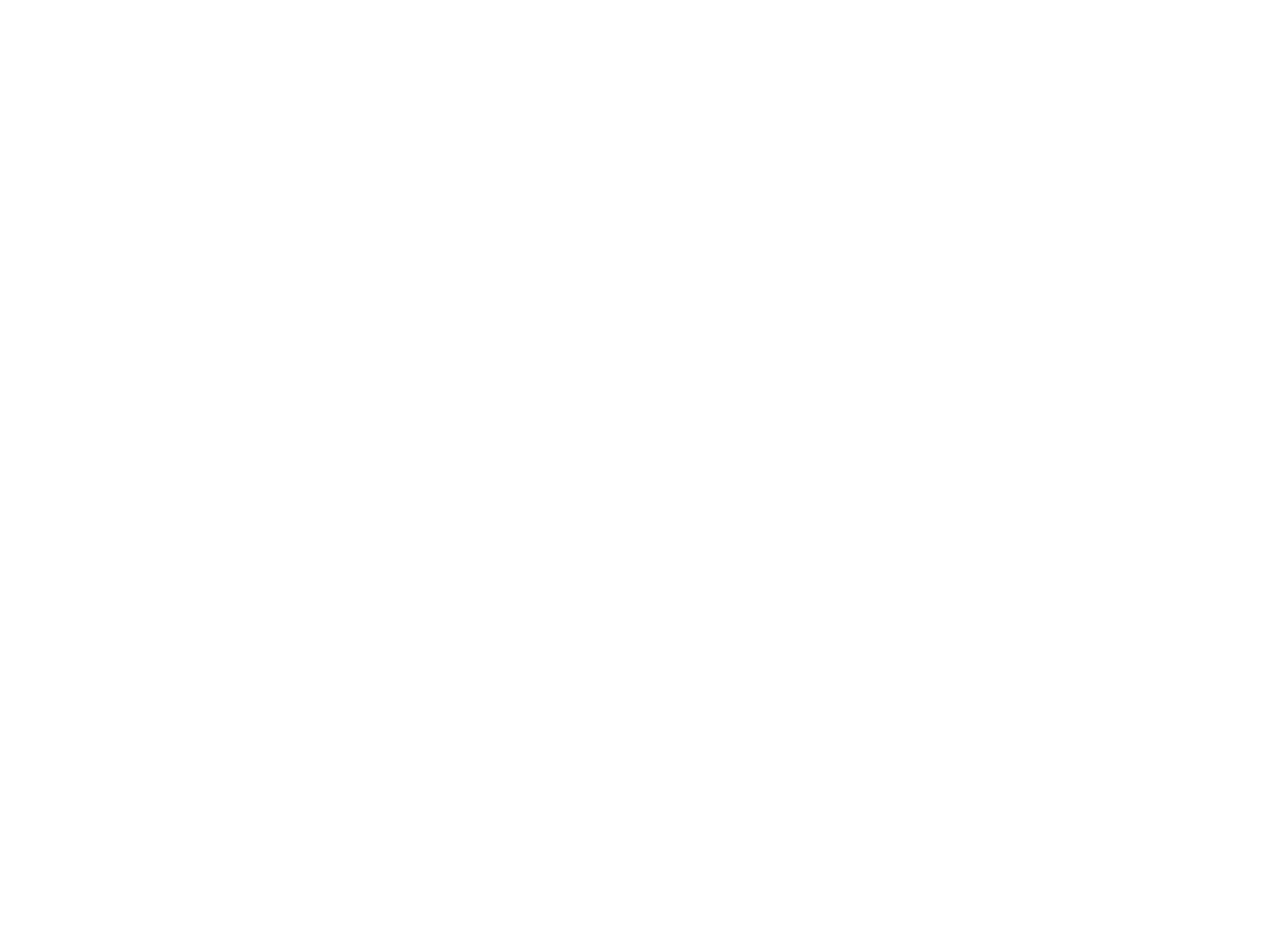
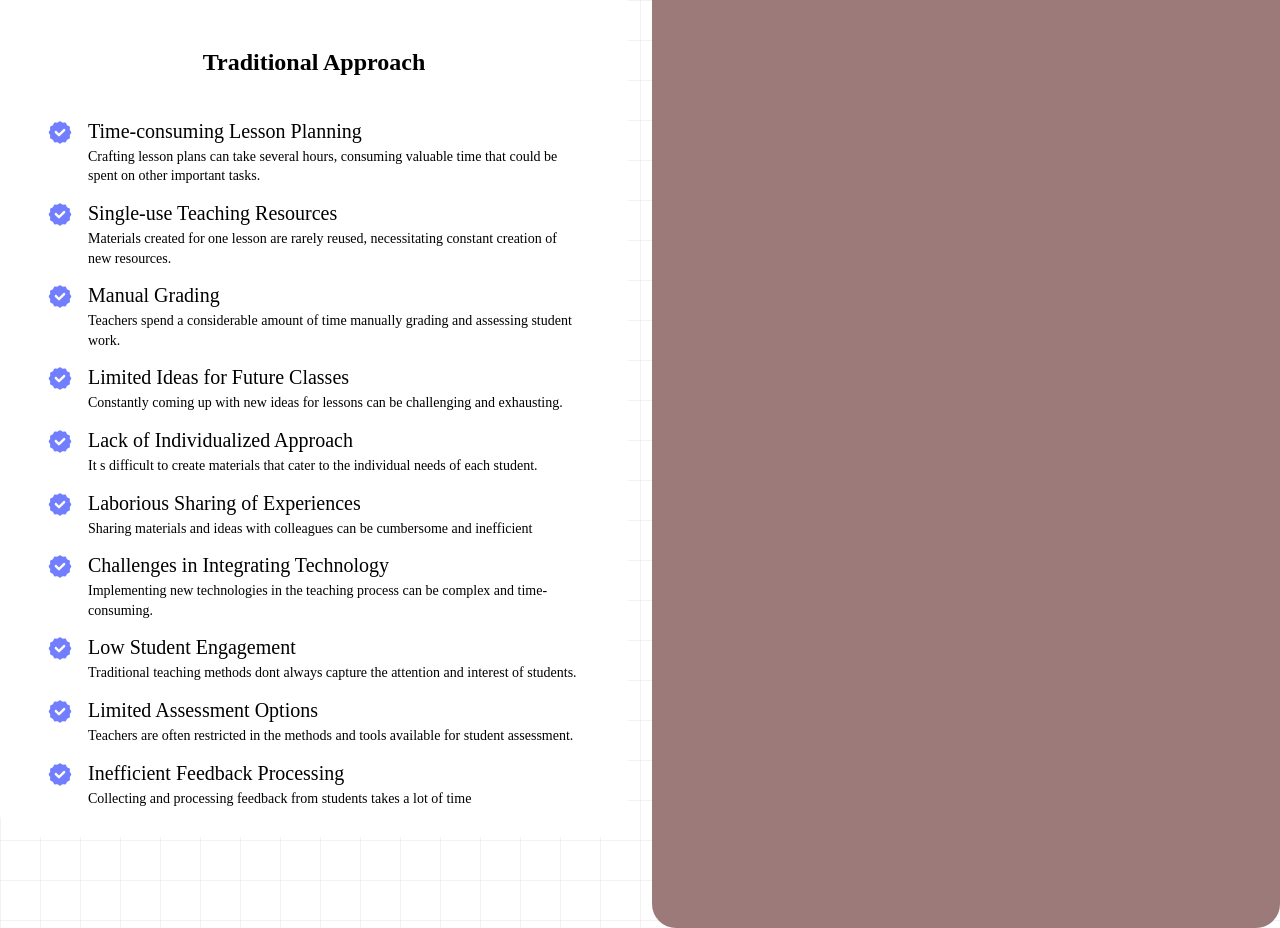
Before and after one commit to Trykach34rus/TeachEd, a React (Vite) app in the folder TeachEd/: page / in a window 1280 px wide. Shown: the part 2240-3168 px from the top of the page. Before the commit the page ends 2112 px from the top, so only its background shows below. Built offline with nearby package versions, Linux system fonts and the light colour scheme.

Commit message:
[add] BenefisSection

```diff
--- /dev/null
+++ b/TeachEd/src/Commponets/BenefitsSection/BenefitsSection.module.scss
@@ -0,0 +1,93 @@
+.root {
+	width: 100%;
+	min-height: 100vh;
+	display: flex;
+	align-items: center;
+	justify-content: center;
+	flex-direction: column;
+	background-color: #fff;
+	background-image: linear-gradient(
+			to right,
+			rgba(0, 0, 0, 0.05) 1px,
+			transparent 1px
+		),
+		linear-gradient(to bottom, rgba(0, 0, 0, 0.05) 1px, transparent 1px);
+	background-size: 40px 40px;
+
+	.container {
+		width: 100%;
+		display: flex;
+		flex-direction: row;
+		align-items: center;
+		justify-content: center;
+		gap: 24px;
+		margin-top: 85px;
+	}
+
+	.traditionalApproachContainer {
+		width: 752px;
+		height: 764px;
+		gap: 24px;
+		padding: 48px;
+		border-radius: 24px;
+		display: flex;
+		align-items: center;
+		flex-direction: column;
+		background-color: #ffffff;
+	}
+
+	.traditionalApproachTitle {
+		font-style: Bold;
+		font-size: 24px;
+		font-weight: bold;
+		margin-bottom: 20px;
+	}
+
+	.benefitsBlock {
+		width: 100%;
+		display: flex;
+		flex-direction: column;
+		gap: 16px;
+	}
+
+	.textContainer {
+		width: 100%;
+		height: auto;
+		display: flex;
+		flex-direction: row;
+		align-items: flex-start;
+		border-radius: 12px;
+		gap: 16px;
+	}
+
+	.text {
+		flex: 1;
+		display: flex;
+		flex-direction: column;
+		gap: 4px;
+	}
+
+	.textTitle {
+		font-family: Mulish;
+		font-style: SemiBold;
+		font-size: 20px;
+		margin: 0;
+	}
+
+	.textDescription {
+		font-family: Mulish;
+		font-style: SemiBold;
+		font-size: 14px;
+		margin: 0;
+		line-height: 1.4;
+	}
+	.teachEdContainer {
+		width: 752px;
+		height: 947px;
+		gap: 24px;
+		opacity: 1;
+		padding: 48px;
+		border-radius: 24px;
+		background-color: rgb(156, 122, 122);
+	}
+}
--- /dev/null
+++ b/TeachEd/src/Commponets/BenefitsSection/BenefitsSection.tsx
@@ -0,0 +1,86 @@
+import ChekMark from '../../assets/ChekMark.svg'
+import st from './BenefitsSection.module.scss'
+
+type Props = {}
+
+type BenefitItem = {
+	title: string
+	description: string
+}
+
+const benefitsData: BenefitItem[] = [
+	{
+		title: 'Time-consuming Lesson Planning',
+		description:
+			'Crafting lesson plans can take several hours, consuming valuable time that could be spent on other important tasks.',
+	},
+	{
+		title: 'Single-use Teaching Resources',
+		description:
+			'Materials created for one lesson are rarely reused, necessitating constant creation of new resources.',
+	},
+	{
+		title: 'Manual Grading',
+		description:
+			'Teachers spend a considerable amount of time manually grading and assessing student work.',
+	},
+	{
+		title: 'Limited Ideas for Future Classes',
+		description:
+			'Constantly coming up with new ideas for lessons can be challenging and exhausting.',
+	},
+	{
+		title: 'Lack of Individualized Approach',
+		description:
+			'It s difficult to create materials that cater to the individual needs of each student.',
+	},
+	{
+		title: 'Laborious Sharing of Experiences',
+		description:
+			'Sharing materials and ideas with colleagues can be cumbersome and inefficient',
+	},
+	{
+		title: 'Challenges in Integrating Technology',
+		description:
+			'Implementing new technologies in the teaching process can be complex and time-consuming.',
+	},
+	{
+		title: 'Low Student Engagement',
+		description:
+			'Traditional teaching methods dont always capture the attention and interest of students.',
+	},
+	{
+		title: 'Limited Assessment Options',
+		description:
+			'Teachers are often restricted in the methods and tools available for student assessment.',
+	},
+	{
+		title: 'Inefficient Feedback Processing',
+		description:
+			'Collecting and processing feedback from students takes a lot of time',
+	},
+]
+
+export default function BenefitsSection({}: Props) {
+	return (
+		<section className={st.root}>
+			<div className={st.container}>
+				<div className={st.traditionalApproachContainer}>
+					<p className={st.traditionalApproachTitle}>Traditional Approach</p>
+					<div className={st.benefitsBlock}>
+						{benefitsData.map((benefit, index) => (
+							<div key={index} className={st.textContainer}>
+								<img src={ChekMark} alt='Check mark' />
+								<div className={st.text}>
+									<p className={st.textTitle}>{benefit.title}</p>
+									<p className={st.textDescription}>{benefit.description}</p>
+								</div>
+							</div>
+						))}
+					</div>
+				</div>
+				<div className={st.teachEdContainer}></div>
+			</div>
+		</section>
+	)
+}
--- a/TeachEd/src/Pages/Main/Mait.tsx
+++ b/TeachEd/src/Pages/Main/Mait.tsx
@@ -1,3 +1,4 @@
+import BenefitsSection from '../../Commponets/BenefitsSection/BenefitsSection'
 import Hero from '../../Commponets/Hero/Hero'
 import LessonSection from '../../Commponets/LessonSection/LessonSection'
 
@@ -8,6 +9,7 @@
 		<div>
 			<Hero />
 			<LessonSection />
+			<BenefitsSection />
 		</div>
 	)
 }
```
Also changed, not shown: TeachEd/src/assets/ChekMark.svg (added), 2 other files (tests, documents, lock files or other folders).
